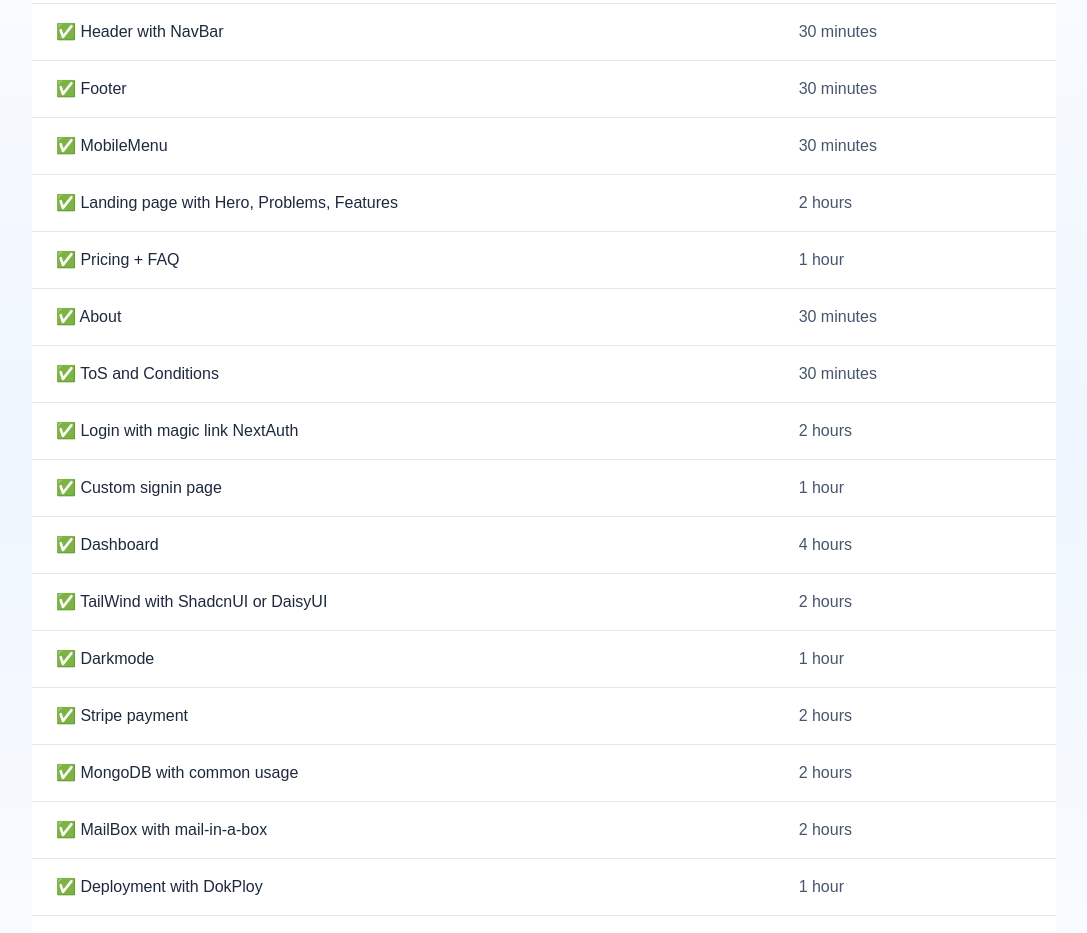
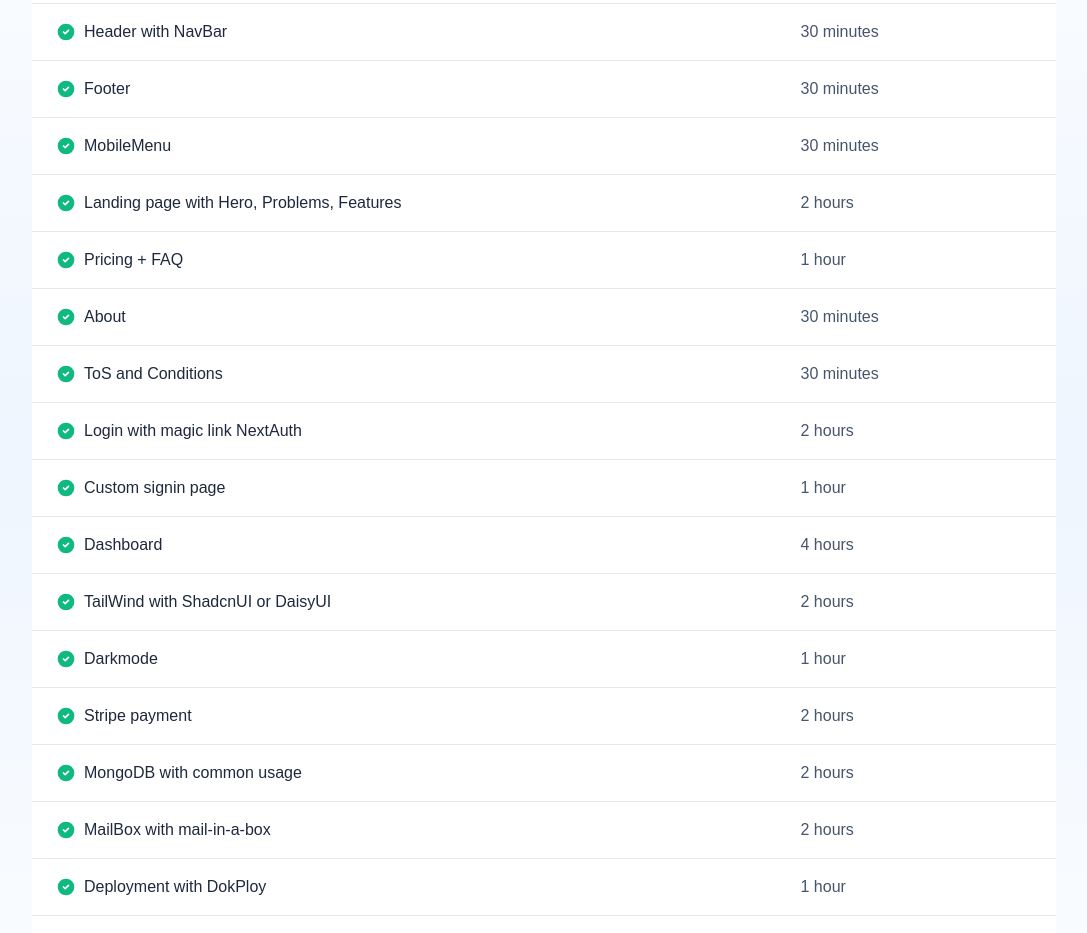
Before and after one commit to nazimboudeffa/rapidosaas-landingpage-nextjs, a Next.js app: page / in a window 1280 px wide. Shown: the part 1380-2313 px from the top of the page, without its empty margins (96-1183 px from the left). Built offline with nearby package versions, Linux system fonts and the light colour scheme.

Commit message:
ui improvements

```diff
--- a/app/page.tsx
+++ b/app/page.tsx
@@ -189,8 +189,12 @@ export default function Home() {
                   className="rounded-2xl w-full h-auto"
                   priority
                 />
-                <div className="absolute -bottom-6 -right-6 bg-linear-to-r from-green-500 to-emerald-500 text-white px-6 py-3 rounded-full shadow-xl font-semibold">
-                  ✓ Production Ready
+                <div className="absolute -bottom-6 -right-6 flex items-center gap-2 px-3 py-1.5 rounded-full bg-green-100 dark:bg-green-900/30 border border-green-300 dark:border-green-700 text-green-700 dark:text-green-300 text-sm font-medium shadow-sm">
+                  <svg className="w-4 h-4" viewBox="0 0 24 24">
+                    <circle cx="12" cy="12" r="10" fill="#10b981" />
+                    <path d="M9 12l2 2 4-4" stroke="white" strokeWidth="2" strokeLinecap="round" strokeLinejoin="round" fill="none" />
+                  </svg>
+                  <span>Production Ready</span>
                 </div>
               </div>
             </div>
@@ -233,75 +237,183 @@ export default function Home() {
                 </thead>
                 <tbody>
                   <tr className="border-b border-slate-200 dark:border-slate-700 hover:bg-blue-50 dark:hover:bg-slate-700/50 transition-colors">
-                    <td className="px-6 py-4 text-slate-800 dark:text-slate-200">✅ Responsive React components</td>
+                    <td className="px-6 py-4 text-slate-800 dark:text-slate-200 flex items-center gap-2">
+                      <svg className="w-5 h-5 shrink-0" viewBox="0 0 24 24">
+                        <circle cx="12" cy="12" r="10" fill="#10b981" />
+                        <path d="M9 12l2 2 4-4" stroke="white" strokeWidth="2" strokeLinecap="round" strokeLinejoin="round" fill="none" />
+                      </svg>
+                      <span>Responsive React components</span>
+                    </td>
                     <td className="px-6 py-4 text-slate-600 dark:text-slate-400 font-medium">1 hour</td>
                   </tr>
                   <tr className="border-b border-slate-200 dark:border-slate-700 hover:bg-blue-50 dark:hover:bg-slate-700/50 transition-colors">
-                    <td className="px-6 py-4 text-slate-800 dark:text-slate-200">✅ Header with NavBar</td>
+                    <td className="px-6 py-4 text-slate-800 dark:text-slate-200 flex items-center gap-2">
+                      <svg className="w-5 h-5 shrink-0" viewBox="0 0 24 24">
+                        <circle cx="12" cy="12" r="10" fill="#10b981" />
+                        <path d="M9 12l2 2 4-4" stroke="white" strokeWidth="2" strokeLinecap="round" strokeLinejoin="round" fill="none" />
+                      </svg>
+                      <span>Header with NavBar</span>
+                    </td>
                     <td className="px-6 py-4 text-slate-600 dark:text-slate-400 font-medium">30 minutes</td>
                   </tr>
                   <tr className="border-b border-slate-200 dark:border-slate-700 hover:bg-blue-50 dark:hover:bg-slate-700/50 transition-colors">
-                    <td className="px-6 py-4 text-slate-800 dark:text-slate-200">✅ Footer</td>
+                    <td className="px-6 py-4 text-slate-800 dark:text-slate-200 flex items-center gap-2">
+                      <svg className="w-5 h-5 shrink-0" viewBox="0 0 24 24">
+                        <circle cx="12" cy="12" r="10" fill="#10b981" />
+                        <path d="M9 12l2 2 4-4" stroke="white" strokeWidth="2" strokeLinecap="round" strokeLinejoin="round" fill="none" />
+                      </svg>
+                      <span>Footer</span>
+                    </td>
                     <td className="px-6 py-4 text-slate-600 dark:text-slate-400 font-medium">30 minutes</td>
                   </tr>
                   <tr className="border-b border-slate-200 dark:border-slate-700 hover:bg-blue-50 dark:hover:bg-slate-700/50 transition-colors">
-                    <td className="px-6 py-4 text-slate-800 dark:text-slate-200">✅ MobileMenu</td>
+                    <td className="px-6 py-4 text-slate-800 dark:text-slate-200 flex items-center gap-2">
+                      <svg className="w-5 h-5 shrink-0" viewBox="0 0 24 24">
+                        <circle cx="12" cy="12" r="10" fill="#10b981" />
+                        <path d="M9 12l2 2 4-4" stroke="white" strokeWidth="2" strokeLinecap="round" strokeLinejoin="round" fill="none" />
+                      </svg>
+                      <span>MobileMenu</span>
+                    </td>
                     <td className="px-6 py-4 text-slate-600 dark:text-slate-400 font-medium">30 minutes</td>
                   </tr>
                   <tr className="border-b border-slate-200 dark:border-slate-700 hover:bg-blue-50 dark:hover:bg-slate-700/50 transition-colors">
-                    <td className="px-6 py-4 text-slate-800 dark:text-slate-200">✅ Landing page with Hero, Problems, Features</td>
+                    <td className="px-6 py-4 text-slate-800 dark:text-slate-200 flex items-center gap-2">
+                      <svg className="w-5 h-5 shrink-0" viewBox="0 0 24 24">
+                        <circle cx="12" cy="12" r="10" fill="#10b981" />
+                        <path d="M9 12l2 2 4-4" stroke="white" strokeWidth="2" strokeLinecap="round" strokeLinejoin="round" fill="none" />
+                      </svg>
+                      <span>Landing page with Hero, Problems, Features</span>
+                    </td>
                     <td className="px-6 py-4 text-slate-600 dark:text-slate-400 font-medium">2 hours</td>
                   </tr>
                   <tr className="border-b border-slate-200 dark:border-slate-700 hover:bg-blue-50 dark:hover:bg-slate-700/50 transition-colors">
-                    <td className="px-6 py-4 text-slate-800 dark:text-slate-200">✅ Pricing + FAQ</td>
+                    <td className="px-6 py-4 text-slate-800 dark:text-slate-200 flex items-center gap-2">
+                      <svg className="w-5 h-5 shrink-0" viewBox="0 0 24 24">
+                        <circle cx="12" cy="12" r="10" fill="#10b981" />
+                        <path d="M9 12l2 2 4-4" stroke="white" strokeWidth="2" strokeLinecap="round" strokeLinejoin="round" fill="none" />
+                      </svg>
+                      <span>Pricing + FAQ</span>
+                    </td>
                     <td className="px-6 py-4 text-slate-600 dark:text-slate-400 font-medium">1 hour</td>
                   </tr>
                   <tr className="border-b border-slate-200 dark:border-slate-700 hover:bg-blue-50 dark:hover:bg-slate-700/50 transition-colors">
-                    <td className="px-6 py-4 text-slate-800 dark:text-slate-200">✅ About</td>
+                    <td className="px-6 py-4 text-slate-800 dark:text-slate-200 flex items-center gap-2">
+                      <svg className="w-5 h-5 shrink-0" viewBox="0 0 24 24">
+                        <circle cx="12" cy="12" r="10" fill="#10b981" />
+                        <path d="M9 12l2 2 4-4" stroke="white" strokeWidth="2" strokeLinecap="round" strokeLinejoin="round" fill="none" />
+                      </svg>
+                      <span>About</span>
+                    </td>
                     <td className="px-6 py-4 text-slate-600 dark:text-slate-400 font-medium">30 minutes</td>
                   </tr>
                   <tr className="border-b border-slate-200 dark:border-slate-700 hover:bg-blue-50 dark:hover:bg-slate-700/50 transition-colors">
-                    <td className="px-6 py-4 text-slate-800 dark:text-slate-200">✅ ToS and Conditions</td>
+                    <td className="px-6 py-4 text-slate-800 dark:text-slate-200 flex items-center gap-2">
+                      <svg className="w-5 h-5 shrink-0" viewBox="0 0 24 24">
+                        <circle cx="12" cy="12" r="10" fill="#10b981" />
+                        <path d="M9 12l2 2 4-4" stroke="white" strokeWidth="2" strokeLinecap="round" strokeLinejoin="round" fill="none" />
+                      </svg>
+                      <span>ToS and Conditions</span>
+                    </td>
                     <td className="px-6 py-4 text-slate-600 dark:text-slate-400 font-medium">30 minutes</td>
                   </tr>
                   <tr className="border-b border-slate-200 dark:border-slate-700 hover:bg-blue-50 dark:hover:bg-slate-700/50 transition-colors">
-                    <td className="px-6 py-4 text-slate-800 dark:text-slate-200">✅ Login with magic link NextAuth</td>
+                    <td className="px-6 py-4 text-slate-800 dark:text-slate-200 flex items-center gap-2">
+                      <svg className="w-5 h-5 shrink-0" viewBox="0 0 24 24">
+                        <circle cx="12" cy="12" r="10" fill="#10b981" />
+                        <path d="M9 12l2 2 4-4" stroke="white" strokeWidth="2" strokeLinecap="round" strokeLinejoin="round" fill="none" />
+                      </svg>
+                      <span>Login with magic link NextAuth</span>
+                    </td>
                     <td className="px-6 py-4 text-slate-600 dark:text-slate-400 font-medium">2 hours</td>
                   </tr>
                   <tr className="border-b border-slate-200 dark:border-slate-700 hover:bg-blue-50 dark:hover:bg-slate-700/50 transition-colors">
-                    <td className="px-6 py-4 text-slate-800 dark:text-slate-200">✅ Custom signin page</td>
+                    <td className="px-6 py-4 text-slate-800 dark:text-slate-200 flex items-center gap-2">
+                      <svg className="w-5 h-5 shrink-0" viewBox="0 0 24 24">
+                        <circle cx="12" cy="12" r="10" fill="#10b981" />
+                        <path d="M9 12l2 2 4-4" stroke="white" strokeWidth="2" strokeLinecap="round" strokeLinejoin="round" fill="none" />
+                      </svg>
+                      <span>Custom signin page</span>
+                    </td>
                     <td className="px-6 py-4 text-slate-600 dark:text-slate-400 font-medium">1 hour</td>
                   </tr>
                   <tr className="border-b border-slate-200 dark:border-slate-700 hover:bg-blue-50 dark:hover:bg-slate-700/50 transition-colors">
-                    <td className="px-6 py-4 text-slate-800 dark:text-slate-200">✅ Dashboard</td>
+                    <td className="px-6 py-4 text-slate-800 dark:text-slate-200 flex items-center gap-2">
+                      <svg className="w-5 h-5 shrink-0" viewBox="0 0 24 24">
+                        <circle cx="12" cy="12" r="10" fill="#10b981" />
+                        <path d="M9 12l2 2 4-4" stroke="white" strokeWidth="2" strokeLinecap="round" strokeLinejoin="round" fill="none" />
+                      </svg>
+                      <span>Dashboard</span>
+                    </td>
                     <td className="px-6 py-4 text-slate-600 dark:text-slate-400 font-medium">4 hours</td>
                   </tr>
                   <tr className="border-b border-slate-200 dark:border-slate-700 hover:bg-blue-50 dark:hover:bg-slate-700/50 transition-colors">
-                    <td className="px-6 py-4 text-slate-800 dark:text-slate-200">✅ TailWind with ShadcnUI or DaisyUI</td>
+                    <td className="px-6 py-4 text-slate-800 dark:text-slate-200 flex items-center gap-2">
+                      <svg className="w-5 h-5 shrink-0" viewBox="0 0 24 24">
+                        <circle cx="12" cy="12" r="10" fill="#10b981" />
+                        <path d="M9 12l2 2 4-4" stroke="white" strokeWidth="2" strokeLinecap="round" strokeLinejoin="round" fill="none" />
+                      </svg>
+                      <span>TailWind with ShadcnUI or DaisyUI</span>
+                    </td>
                     <td className="px-6 py-4 text-slate-600 dark:text-slate-400 font-medium">2 hours</td>
                   </tr>
                   <tr className="border-b border-slate-200 dark:border-slate-700 hover:bg-blue-50 dark:hover:bg-slate-700/50 transition-colors">
-                    <td className="px-6 py-4 text-slate-800 dark:text-slate-200">✅ Darkmode</td>
+                    <td className="px-6 py-4 text-slate-800 dark:text-slate-200 flex items-center gap-2">
+                      <svg className="w-5 h-5 shrink-0" viewBox="0 0 24 24">
+                        <circle cx="12" cy="12" r="10" fill="#10b981" />
+                        <path d="M9 12l2 2 4-4" stroke="white" strokeWidth="2" strokeLinecap="round" strokeLinejoin="round" fill="none" />
+                      </svg>
+                      <span>Darkmode</span>
+                    </td>
                     <td className="px-6 py-4 text-slate-600 dark:text-slate-400 font-medium">1 hour</td>
                   </tr>
                   <tr className="border-b border-slate-200 dark:border-slate-700 hover:bg-blue-50 dark:hover:bg-slate-700/50 transition-colors">
-                    <td className="px-6 py-4 text-slate-800 dark:text-slate-200">✅ Stripe payment</td>
+                    <td className="px-6 py-4 text-slate-800 dark:text-slate-200 flex items-center gap-2">
+                      <svg className="w-5 h-5 shrink-0" viewBox="0 0 24 24">
+                        <circle cx="12" cy="12" r="10" fill="#10b981" />
+                        <path d="M9 12l2 2 4-4" stroke="white" strokeWidth="2" strokeLinecap="round" strokeLinejoin="round" fill="none" />
+                      </svg>
+                      <span>Stripe payment</span>
+                    </td>
                     <td className="px-6 py-4 text-slate-600 dark:text-slate-400 font-medium">2 hours</td>
                   </tr>
                   <tr className="border-b border-slate-200 dark:border-slate-700 hover:bg-blue-50 dark:hover:bg-slate-700/50 transition-colors">
-                    <td className="px-6 py-4 text-slate-800 dark:text-slate-200">✅ MongoDB with common usage</td>
+                    <td className="px-6 py-4 text-slate-800 dark:text-slate-200 flex items-center gap-2">
+                      <svg className="w-5 h-5 shrink-0" viewBox="0 0 24 24">
+                        <circle cx="12" cy="12" r="10" fill="#10b981" />
+                        <path d="M9 12l2 2 4-4" stroke="white" strokeWidth="2" strokeLinecap="round" strokeLinejoin="round" fill="none" />
+                      </svg>
+                      <span>MongoDB with common usage</span>
+                    </td>
                     <td className="px-6 py-4 text-slate-600 dark:text-slate-400 font-medium">2 hours</td>
                   </tr>
                   <tr className="border-b border-slate-200 dark:border-slate-700 hover:bg-blue-50 dark:hover:bg-slate-700/50 transition-colors">
-                    <td className="px-6 py-4 text-slate-800 dark:text-slate-200">✅ MailBox with mail-in-a-box</td>
+                    <td className="px-6 py-4 text-slate-800 dark:text-slate-200 flex items-center gap-2">
+                      <svg className="w-5 h-5 shrink-0" viewBox="0 0 24 24">
+                        <circle cx="12" cy="12" r="10" fill="#10b981" />
+                        <path d="M9 12l2 2 4-4" stroke="white" strokeWidth="2" strokeLinecap="round" strokeLinejoin="round" fill="none" />
+                      </svg>
+                      <span>MailBox with mail-in-a-box</span>
+                    </td>
                     <td className="px-6 py-4 text-slate-600 dark:text-slate-400 font-medium">2 hours</td>
                   </tr>
                   <tr className="border-b border-slate-200 dark:border-slate-700 hover:bg-blue-50 dark:hover:bg-slate-700/50 transition-colors">
-                    <td className="px-6 py-4 text-slate-800 dark:text-slate-200">✅ Deployment with DokPloy</td>
+                    <td className="px-6 py-4 text-slate-800 dark:text-slate-200 flex items-center gap-2">
+                      <svg className="w-5 h-5 shrink-0" viewBox="0 0 24 24">
+                        <circle cx="12" cy="12" r="10" fill="#10b981" />
+                        <path d="M9 12l2 2 4-4" stroke="white" strokeWidth="2" strokeLinecap="round" strokeLinejoin="round" fill="none" />
+                      </svg>
+                      <span>Deployment with DokPloy</span>
+                    </td>
                     <td className="px-6 py-4 text-slate-600 dark:text-slate-400 font-medium">1 hour</td>
                   </tr>
                   <tr className="hover:bg-blue-50 dark:hover:bg-slate-700/50 transition-colors">
-                    <td className="px-6 py-4 text-slate-800 dark:text-slate-200">✅ Optimisation of the SEO</td>
+                    <td className="px-6 py-4 text-slate-800 dark:text-slate-200 flex items-center gap-2">
+                      <svg className="w-5 h-5 shrink-0" viewBox="0 0 24 24">
+                        <circle cx="12" cy="12" r="10" fill="#10b981" />
+                        <path d="M9 12l2 2 4-4" stroke="white" strokeWidth="2" strokeLinecap="round" strokeLinejoin="round" fill="none" />
+                      </svg>
+                      <span>Optimisation of the SEO</span>
+                    </td>
                     <td className="px-6 py-4 text-slate-600 dark:text-slate-400 font-medium">2 hours</td>
                   </tr>
                 </tbody>
@@ -348,7 +460,7 @@ export default function Home() {
             <div className="shadow-lg dark:border dark:border-slate-800 rounded-3xl flex flex-col items-center p-8 min-w-[350px] bg-white dark:bg-slate-800 hover:shadow-2xl transition-shadow">
               <div className="text-sm flex flex-row gap-2 items-center text-slate-700 dark:text-slate-300">
                 <svg className="w-5 h-5 text-green-500 dark:text-green-700" fill="none" stroke="currentColor" viewBox="0 0 24 24" xmlns="http://www.w3.org/2000/svg">
-                  <path strokeLinecap="round" strokeLinejoin="round" strokeWidth={2} d="M9 12l2 2 4-4m6 2a9 9 0 11-18 0 9 9 0 0118 0z" />
+                  <path strokeLinecap="round" strokeLinejoin="round" strokeWidth={2} d="M12 8c-1.657 0-3 .895-3 2s1.343 2 3 2 3 .895 3 2-1.343 2-3 2m0-8c1.11 0 2.08.402 2.599 1M12 8V7m0 1v8m0 0v1m0-1c-1.11 0-2.08-.402-2.599-1M21 12a9 9 0 11-18 0 9 9 0 0118 0z" />
                 </svg>
                 <span className="font-semibold">Starter</span>
               </div>
@@ -360,12 +472,12 @@ export default function Home() {
               </div>
               <div className="mt-6 w-full">
                 <a
-                  href="https://github.com/rapidosaas"
+                  href="https://fr.tipeee.com/nazimboudeffa"
                   target="_blank"
                   rel="noopener noreferrer"
-                  className="block w-full px-6 py-3 bg-slate-900 dark:bg-white text-white dark:text-slate-900 rounded-full font-semibold text-center hover:bg-slate-700 dark:hover:bg-slate-200 transition-colors"
+                  className="block w-full px-6 py-3 bg-linear-to-r from-blue-600 to-purple-600 text-white rounded-full font-semibold text-center hover:shadow-2xl hover:scale-105 transition-all"
                 >
-                  Get Started
+                  Donate
                 </a>
               </div>
               <div className="mt-8 w-full text-sm flex flex-col gap-3">
@@ -373,7 +485,7 @@ export default function Home() {
                   <svg className="w-5 h-5 text-green-400 dark:text-green-800" fill="none" stroke="currentColor" viewBox="0 0 24 24">
                     <path strokeLinecap="round" strokeLinejoin="round" strokeWidth={2} d="M5 13l4 4L19 7" />
                   </svg>
-                  <span>Free access to most of the services</span>
+                  <span>Access to most of the services</span>
                 </div>
               </div>
             </div>
@@ -447,26 +559,30 @@ export default function Home() {
               </p>
               <ul className="space-y-3 text-slate-700 dark:text-slate-300">
                 <li className="flex items-start gap-3">
-                  <svg className="w-6 h-6 text-blue-600 dark:text-blue-400 shrink-0 mt-0.5" fill="none" stroke="currentColor" viewBox="0 0 24 24">
-                    <path strokeLinecap="round" strokeLinejoin="round" strokeWidth={2} d="M9 12l2 2 4-4m6 2a9 9 0 11-18 0 9 9 0 0118 0z" />
+                  <svg className="w-6 h-6 shrink-0 mt-0.5" viewBox="0 0 24 24">
+                    <circle cx="12" cy="12" r="10" fill="#10b981" />
+                    <path d="M9 12l2 2 4-4" stroke="white" strokeWidth="2" strokeLinecap="round" strokeLinejoin="round" fill="none" />
                   </svg>
                   <span>Step-by-step setup guides</span>
                 </li>
                 <li className="flex items-start gap-3">
-                  <svg className="w-6 h-6 text-blue-600 dark:text-blue-400 shrink-0 mt-0.5" fill="none" stroke="currentColor" viewBox="0 0 24 24">
-                    <path strokeLinecap="round" strokeLinejoin="round" strokeWidth={2} d="M9 12l2 2 4-4m6 2a9 9 0 11-18 0 9 9 0 0118 0z" />
+                  <svg className="w-6 h-6 shrink-0 mt-0.5" viewBox="0 0 24 24">
+                    <circle cx="12" cy="12" r="10" fill="#10b981" />
+                    <path d="M9 12l2 2 4-4" stroke="white" strokeWidth="2" strokeLinecap="round" strokeLinejoin="round" fill="none" />
                   </svg>
                   <span>API references and examples</span>
                 </li>
                 <li className="flex items-start gap-3">
-                  <svg className="w-6 h-6 text-blue-600 dark:text-blue-400 shrink-0 mt-0.5" fill="none" stroke="currentColor" viewBox="0 0 24 24">
-                    <path strokeLinecap="round" strokeLinejoin="round" strokeWidth={2} d="M9 12l2 2 4-4m6 2a9 9 0 11-18 0 9 9 0 0118 0z" />
+                  <svg className="w-6 h-6 shrink-0 mt-0.5" viewBox="0 0 24 24">
+                    <circle cx="12" cy="12" r="10" fill="#10b981" />
+                    <path d="M9 12l2 2 4-4" stroke="white" strokeWidth="2" strokeLinecap="round" strokeLinejoin="round" fill="none" />
                   </svg>
                   <span>Best practices and tips</span>
                 </li>
                 <li className="flex items-start gap-3">
-                  <svg className="w-6 h-6 text-blue-600 dark:text-blue-400 shrink-0 mt-0.5" fill="none" stroke="currentColor" viewBox="0 0 24 24">
-                    <path strokeLinecap="round" strokeLinejoin="round" strokeWidth={2} d="M9 12l2 2 4-4m6 2a9 9 0 11-18 0 9 9 0 0118 0z" />
+                  <svg className="w-6 h-6 shrink-0 mt-0.5" viewBox="0 0 24 24">
+                    <circle cx="12" cy="12" r="10" fill="#10b981" />
+                    <path d="M9 12l2 2 4-4" stroke="white" strokeWidth="2" strokeLinecap="round" strokeLinejoin="round" fill="none" />
                   </svg>
                   <span>Deployment and production guides</span>
                 </li>
```
